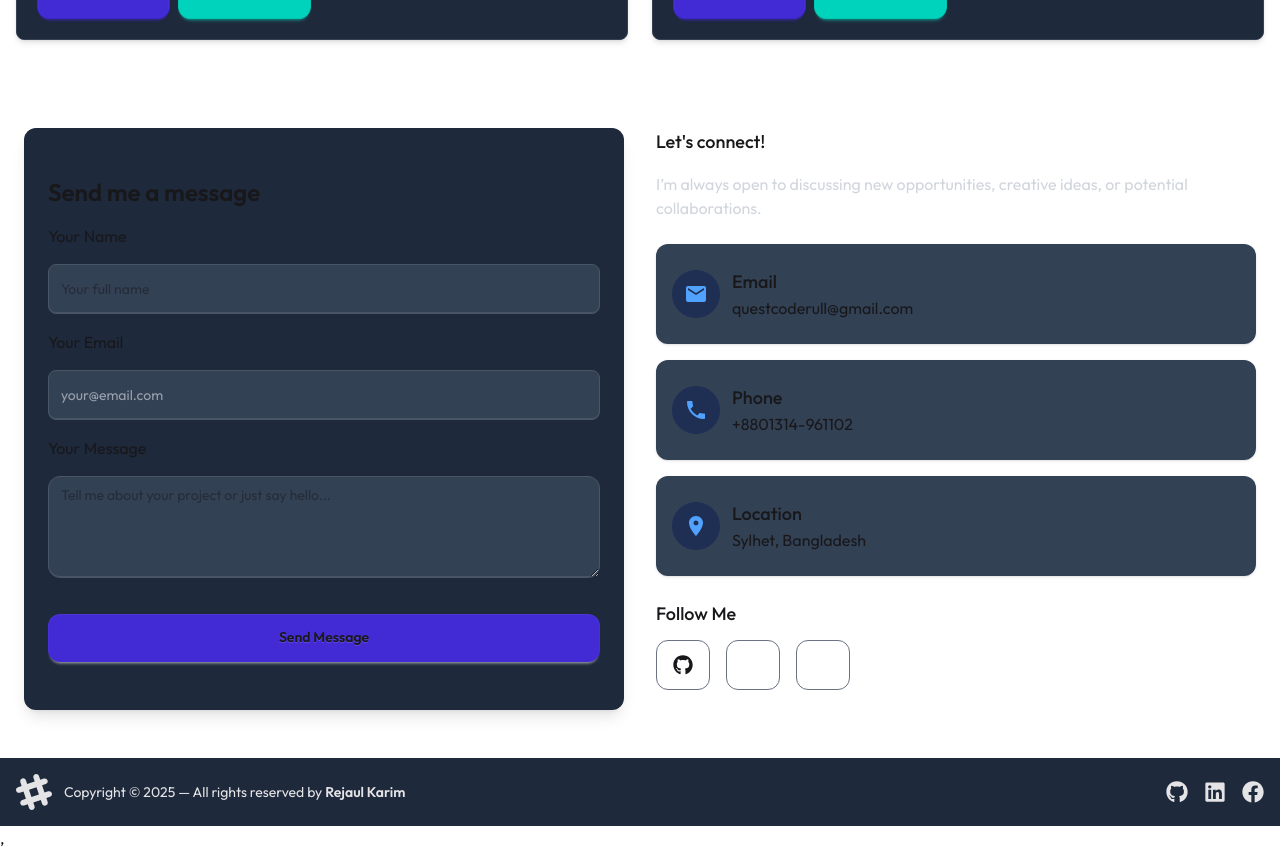
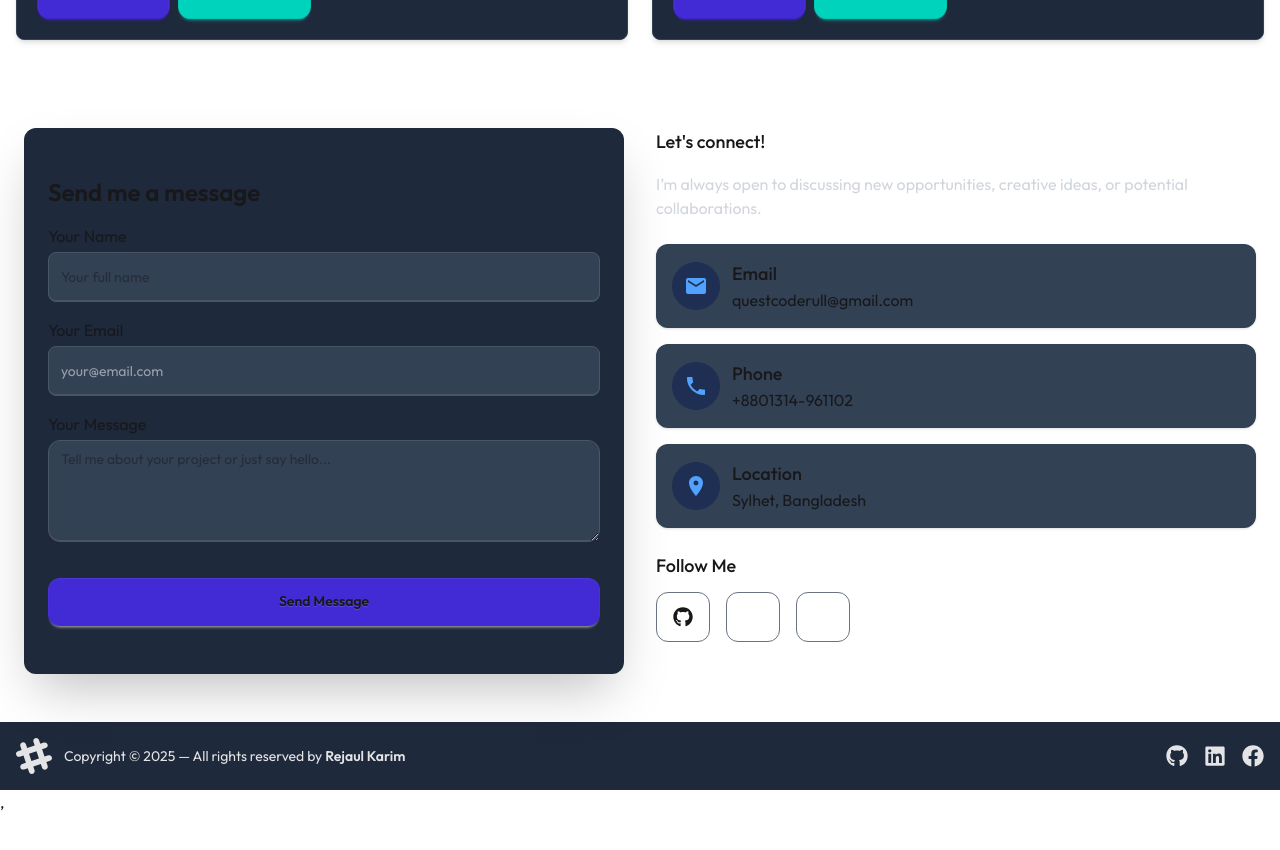
Before and after one commit to questcoderull/portfolio, a React (Vite) app: page / in a window 1280 px wide. Shown: the part 3420-4270 px from the top of the page. After the commit the page ends 4234 px from the top, so only its background shows below. Built offline with nearby package versions, Linux system fonts and the light colour scheme.

Commit message:
update contact section

```diff
--- a/src/Sections/Contact/Contact.jsx
+++ b/src/Sections/Contact/Contact.jsx
@@ -9,7 +9,7 @@ const Contact = () => {
       <div className="max-w-7xl mx-auto px-6 grid md:grid-cols-2 gap-8">
         {/* Left Side - Form */}
         <motion.div
-          className="bg-[#1e293b] p-6 rounded-xl shadow-lg py-12"
+          className="bg-[#1e293b] p-6 rounded-xl shadow-2xl py-12"
           initial={{ opacity: 0, x: -50 }}
           whileInView={{ opacity: 1, x: 0 }}
           transition={{ duration: 0.6 }}
@@ -17,14 +17,14 @@ const Contact = () => {
         >
           <h2 className="text-2xl font-semibold mb-4">Send me a message</h2>
           <form className="flex flex-col gap-4">
-            <label>Your Name</label>
+            <label className="-mb-3">Your Name</label>
             <input
               type="text"
               required
               placeholder="Your full name"
               className="input input-bordered w-full bg-[#334155] py-6 border-gray-600 rounded-lg"
             />
-            <label>Your Email</label>
+            <label className="-mb-3">Your Email</label>
             <input
               type="email"
               placeholder="your@email.com"
@@ -32,7 +32,7 @@ const Contact = () => {
               className="input input-bordered w-full bg-[#334155] py-6 border-gray-600 text-white rounded-lg"
             />
 
-            <label>Your Message</label>
+            <label className="-mb-3">Your Message</label>
             <textarea
               placeholder="Tell me about your project or just say hello..."
               rows="4"
@@ -59,7 +59,7 @@ const Contact = () => {
           </p>
 
           <div className="space-y-4">
-            <div className="flex items-center gap-3 bg-[#334155] py-6 p-4 rounded-xl shadow">
+            <div className="flex items-center gap-3 bg-[#334155] py-4 p-4 rounded-xl shadow">
               <div className="bg-[#1E2F53] p-3 rounded-full">
                 <MdEmail className="text-blue-400 " size={24} />
               </div>
@@ -70,22 +70,26 @@ const Contact = () => {
                 </p>
               </div>
             </div>
-            <div className="flex items-center gap-3 bg-[#334155] py-6 p-4 rounded-xl shadow">
+            <div className="flex items-center gap-3 bg-[#334155] py-4 p-4 rounded-xl shadow">
               <div className="bg-[#1E2F53] p-3 rounded-full">
                 <MdPhone className="text-blue-400" size={24} />
               </div>
               <div>
                 <p className="text-lg font-medium">Phone</p>
-                <span>+8801314-961102</span>
+                <span className="hover:text-primary cursor-pointer">
+                  +8801314-961102
+                </span>
               </div>
             </div>
-            <div className="flex items-center gap-3 bg-[#334155] py-6 p-4 rounded-xl shadow">
+            <div className="flex items-center gap-3 bg-[#334155] py-4 p-4 rounded-xl shadow">
               <div className="bg-[#1E2F53] p-3 rounded-full">
                 <MdLocationOn className="text-blue-400" size={24} />
               </div>
               <div>
                 <p className="text-lg font-medium">Location</p>
-                <span>Sylhet, Bangladesh</span>
+                <span className="hover:text-primary cursor-pointer">
+                  Sylhet, Bangladesh
+                </span>
               </div>
             </div>
           </div>
```
